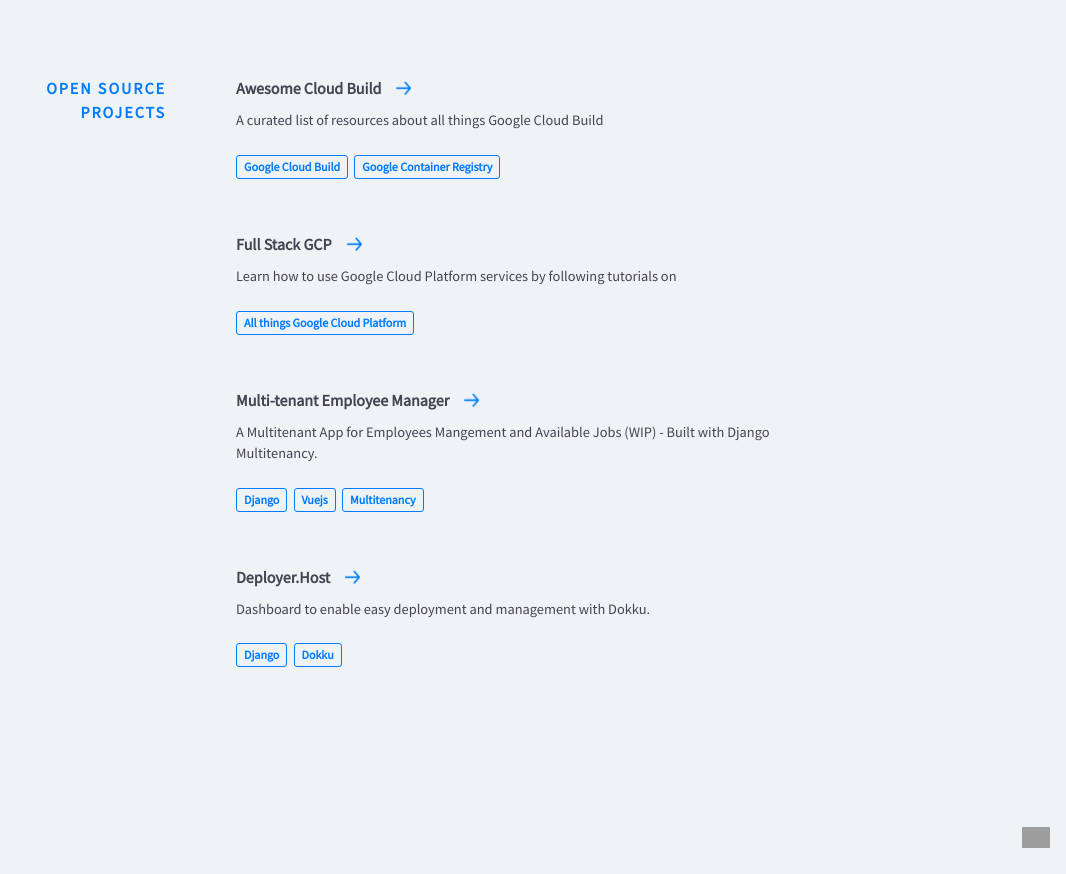
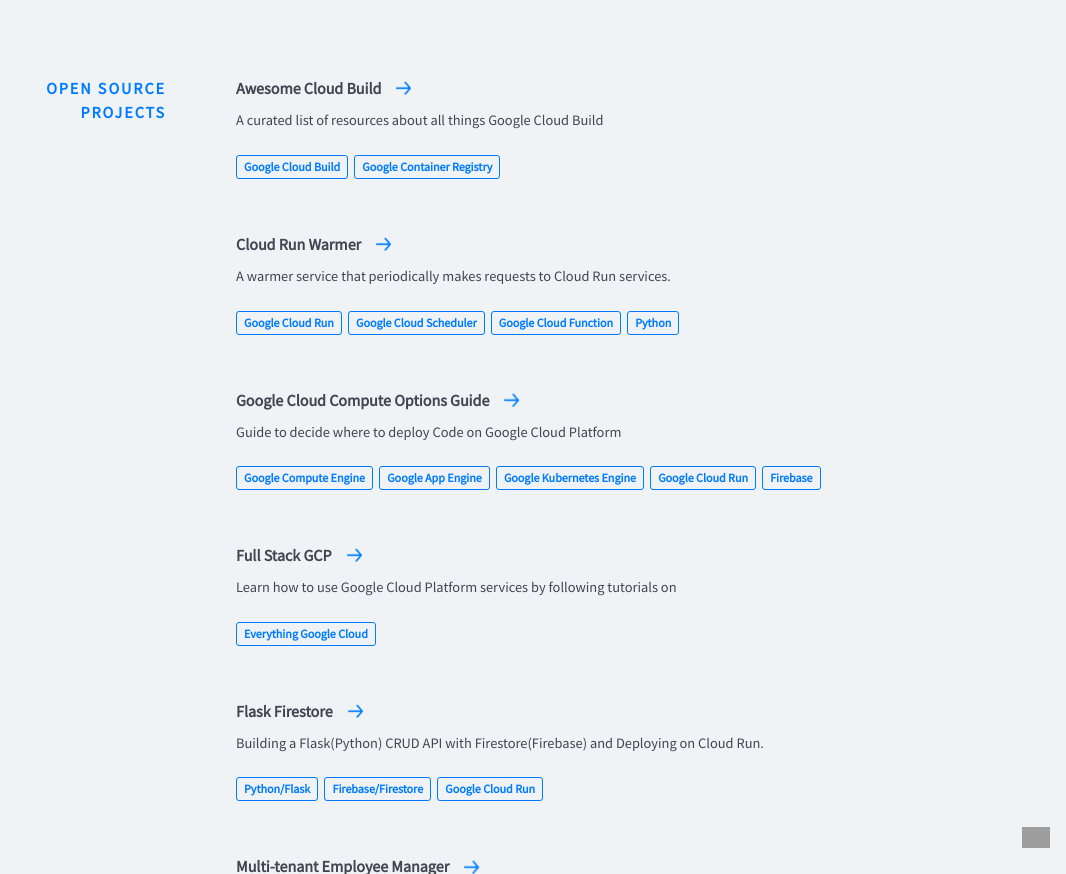
Before and after one commit to Timtech4u/timtech4u.github.io, a Jekyll site: the page built from index.html, in a window 1280 px wide and 900 px high, scrolled down 4548 px, cut to the strip 26-900 px from the top of the window. Shown: the whole strip, without its empty margins (214-1280 px from the left). Built offline with Jekyll 4.4.1, drawn with Linux system fonts in a browser that asks for light colours; nearby versions of some CDN libraries; some of the changed text lies outside the part shown; grey boxes are pictures that could not be loaded.

Commit message:
Minor updates

```diff
--- a/_data/other-projects.yml
+++ b/_data/other-projects.yml
@@ -6,26 +6,48 @@
   - thing: Google Cloud Build
   - thing: Google Container Registry
 
+- name: Cloud Run Warmer
+  url: https://github.com/Timtech4u/cloudrun_warmer
+  code: https://github.com/Timtech4u/cloudrun_warmer
+  description: A warmer service that periodically makes requests to Cloud Run services.
+  used:
+  - thing: Google Cloud Run
+  - thing: Google Cloud Scheduler
+  - thing: Google Cloud Function
+  - thing: Python
+
+- name: Google Cloud Compute Options Guide
+  url: https://github.com/Timtech4u/gcp_compute_options_guide
+  code: https://github.com/Timtech4u/gcp_compute_options_guide
+  description: Guide to decide where to deploy Code on Google Cloud Platform
+  used:
+  - thing: Google Compute Engine
+  - thing: Google App Engine
+  - thing: Google Kubernetes Engine
+  - thing: Google Cloud Run
+  - thing: Firebase
+
 - name: Full Stack GCP
   url: https://fullstackgcp.com/
   code: https://fullstackgcp.com/
   description: Learn how to use Google Cloud Platform services by following tutorials on #FullStackGCP.
   used:
-  - thing: All things Google Cloud Platform
+  - thing: Everything Google Cloud
+
+- name: Flask Firestore
+  url: https://github.com/Timtech4u/flask-firestore
+  code: https://github.com/Timtech4u/flask-firestore
+  description: Building a Flask(Python) CRUD API with Firestore(Firebase) and Deploying on Cloud Run.
+  used:
+  - thing: Python/Flask
+  - thing: Firebase/Firestore
+  - thing: Google Cloud Run
 
 - name: Multi-tenant Employee Manager
-  url: http://saidu.myemp.site
+  url: https://github.com/Timtech4u/employee-manager
   code: https://github.com/Timtech4u/employee-manager
-  description: A Multitenant App for Employees Mangement and Available Jobs (WIP) - Built with Django Multitenancy.
+  description: Multitenant POC for Built with Django Multitenancy.
   used:
   - thing: Django
   - thing: Vuejs
   - thing: Multitenancy
-
-- name: Deployer.Host
-  url: http://deployer.host
-  code: https://github.com/Timtech4u/deployer.host
-  description: Dashboard to enable easy deployment and management with Dokku.
-  used:
-  - thing: Django
-  - thing: Dokku
--- a/_data/skills.yml
+++ b/_data/skills.yml
@@ -22,6 +22,6 @@
 deployment:
   - item: Google Cloud Platform
   - item: Amazon Web Services
+  - item: Microsoft Azure DevOps
   - item: Docker & Kubernetes
-  - item: Cloud Build CI/CD
-  - item: Container Registry
+  - item: Helm Charts
--- a/_includes/skills.html
+++ b/_includes/skills.html
@@ -28,7 +28,7 @@
         </ul>
       </div>
       <div class="skillz__category">
-        <div class="skillz__category__label">Cloud/DevOps</div>
+        <div class="skillz__category__label">DevOps</div>
         <ul>
           {% for thing in site.data.skills.deployment %}
           <li class="skillz__category__item">{{thing.item}}</li>
```
